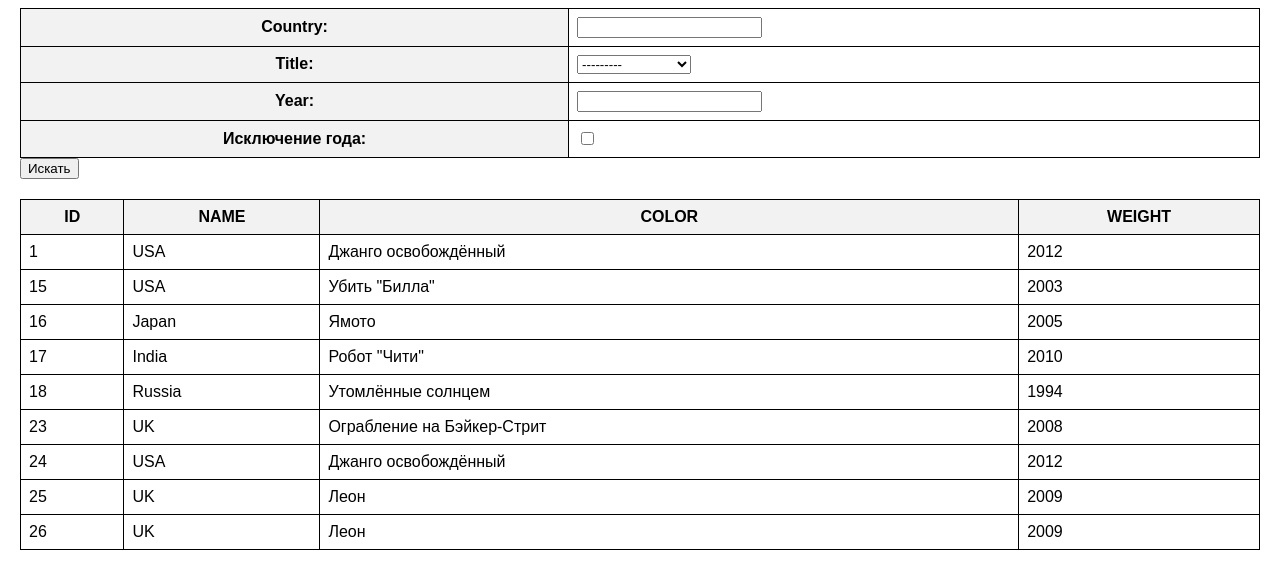
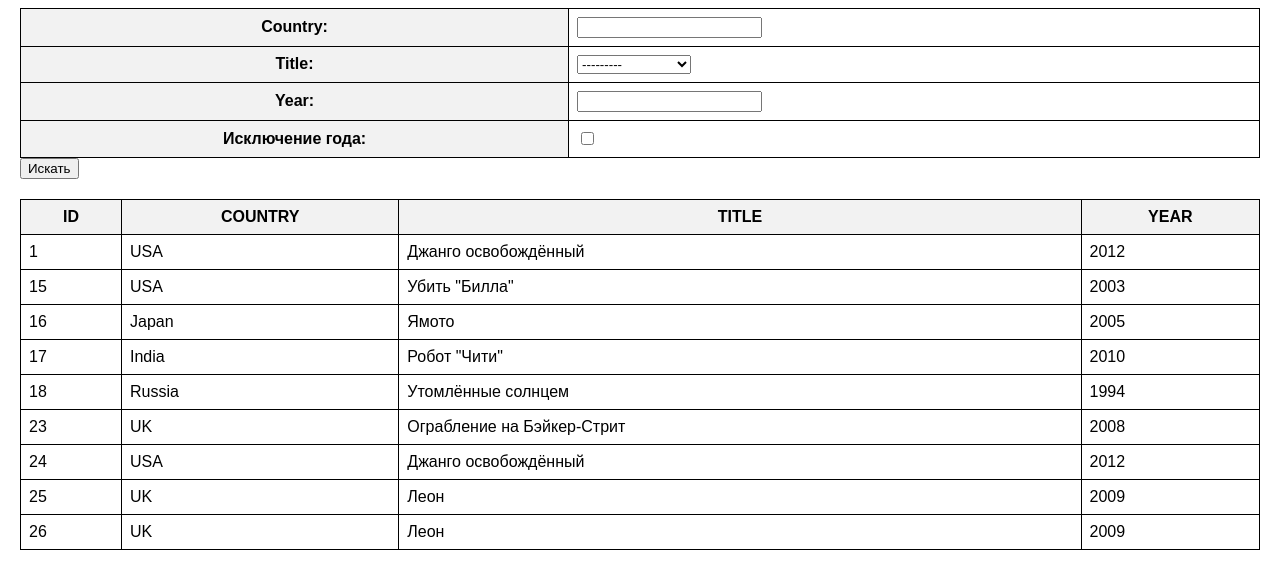
Before and after one commit to Kurlyp-Nikita/Filter_movies_in_the_database, a Django app: page /films/poisk/ in a window 1280 px wide. Shown: the part 343-912 px from the top of the page. Run offline with Django 4.2, Linux system fonts and the light colour scheme; data comes from the database, SQL or seed files in the repository.

Commit message:
Films_new views_new

```diff
--- a/film_table/views.py
+++ b/film_table/views.py
@@ -15,7 +15,6 @@ def films(req):
     forma = FilmForm()
     formapoisk = FilmPoisk()
     if req.POST:
-        forma = FilmForm(req.POST)
         k1 = req.POST.get('country')
         k2 = req.POST.get('title')
         k3 = req.POST.get('year')
--- a/templates/film.html
+++ b/templates/film.html
@@ -53,9 +53,9 @@
         <table>
                 <tr>
                     <th>ID</th>
-                    <th>NAME</th>
-                    <th>COLOR</th>
-                    <th>WEIGHT</th>
+                    <th>COUNTRY</th>
+                    <th>TITLE</th>
+                    <th>YEAR</th>
                 </tr>
                 {% for one in databasepoisk %}
                 <tr>
@@ -67,7 +67,7 @@
             {% endfor %}
         </table>
     {% else %}
-        <p>фильмы не найдены</p>
+        <p>Ищите свои фильмы</p>
     {% endif %}
 </body>
 </html>
```
